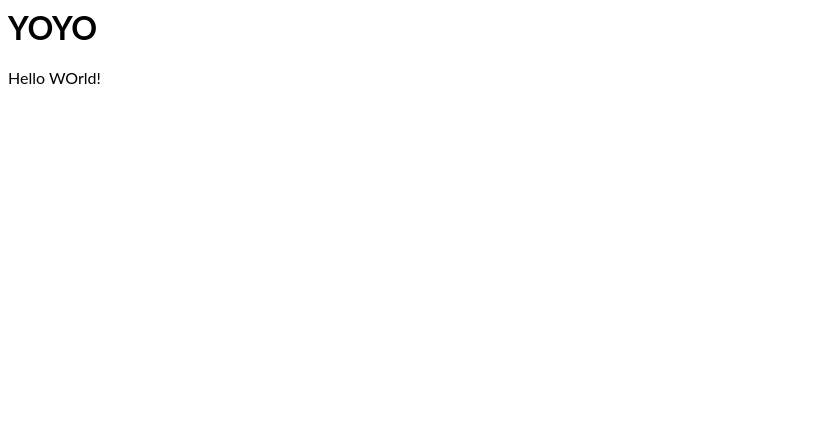
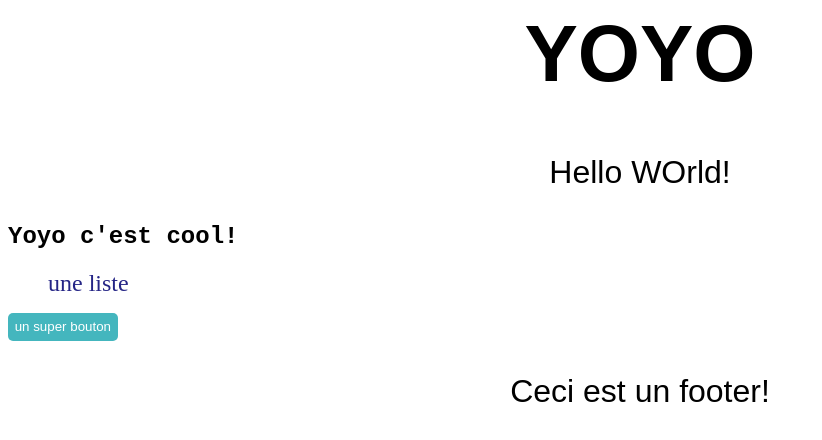
Before and after one commit to JFGEER83/react-vFIJ, a React (Create React App) app: page / in a window 1280 px wide. Shown: the top 440 px of the page, without its empty margins (0-822 px from the left). Built offline with nearby package versions, Linux system fonts and the light colour scheme.

Commit message:
2 files modified, 2 added

```diff
--- a/src/App.js
+++ b/src/App.js
@@ -1,11 +1,20 @@
 import React from 'react';
 import './style.css';
+
+import SubTitle from './SubTitle';
+import Footer from './Footer';
 
 export default function App() {
   return (
     <div>
       <h1>YOYO</h1>
       <p>Hello WOrld!</p>
+      <SubTitle />
+      <ul>
+        <li>une liste</li>
+      </ul>
+      <button>un super bouton</button>
+      <Footer />
     </div>
   );
 }
--- /dev/null
+++ b/src/Footer.js
@@ -0,0 +1,5 @@
+import React from 'react';
+
+export default function Footer() {
+  return <p>Ceci est un footer! </p>;
+}
--- /dev/null
+++ b/src/SubTitle.js
@@ -0,0 +1,5 @@
+import React from 'react';
+
+export default function SubTitle() {
+  return <h2>Yoyo c'est cool!</h2>;
+}
--- a/src/style.css
+++ b/src/style.css
@@ -1,3 +1,33 @@
-h1, p {
-  font-family: Lato;
+h1,
+p {
+  font-family: Arial, Helvetica, sans-serif;
 }
+h1 {
+  font-size: 5rem;
+  text-align: center;
+}
+h2 {
+  font-family: 'Courier New', Courier, monospace;
+}
+p {
+  font-size: 2rem;
+  text-align: center;
+}
+ul,
+li {
+  list-style: none;
+}
+li {
+  font-size: 1.5rem;
+  color: rgb(37, 37, 134);
+}
+button {
+  padding: 0.5em;
+  background-color: rgb(68, 182, 190);
+  color: white;
+  border: none;
+  border-radius: 5px;
+}
+button:hover {
+  background-color: rgb(37, 58, 58);
+}
```
